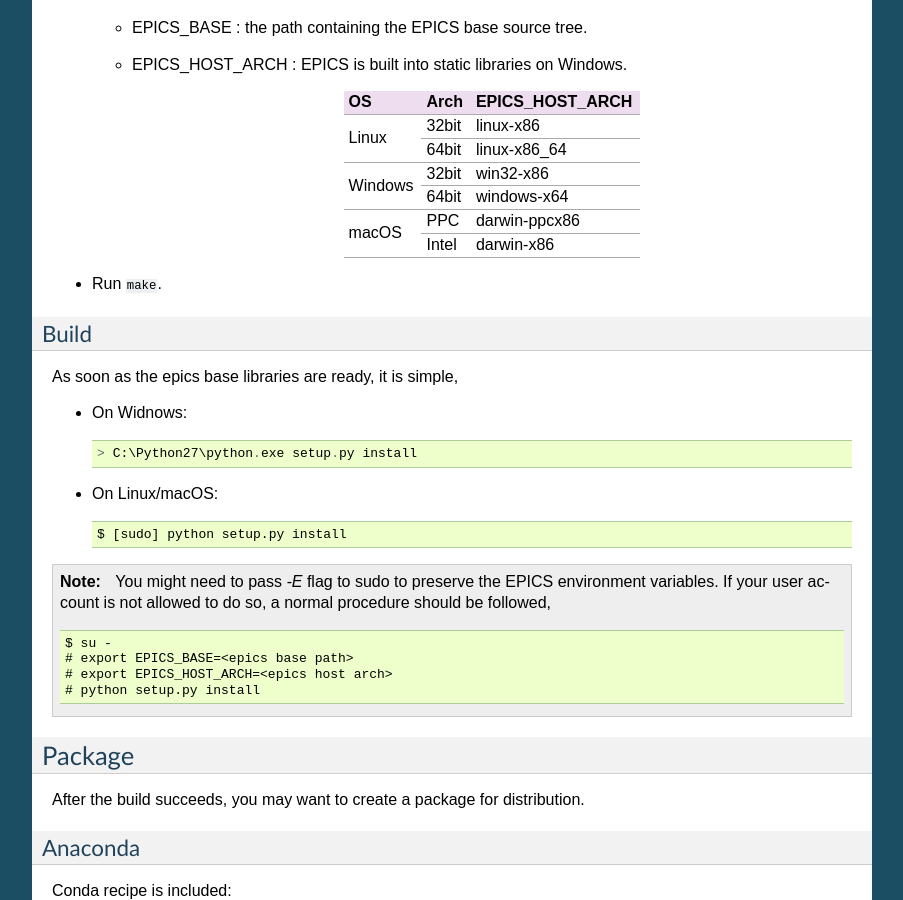
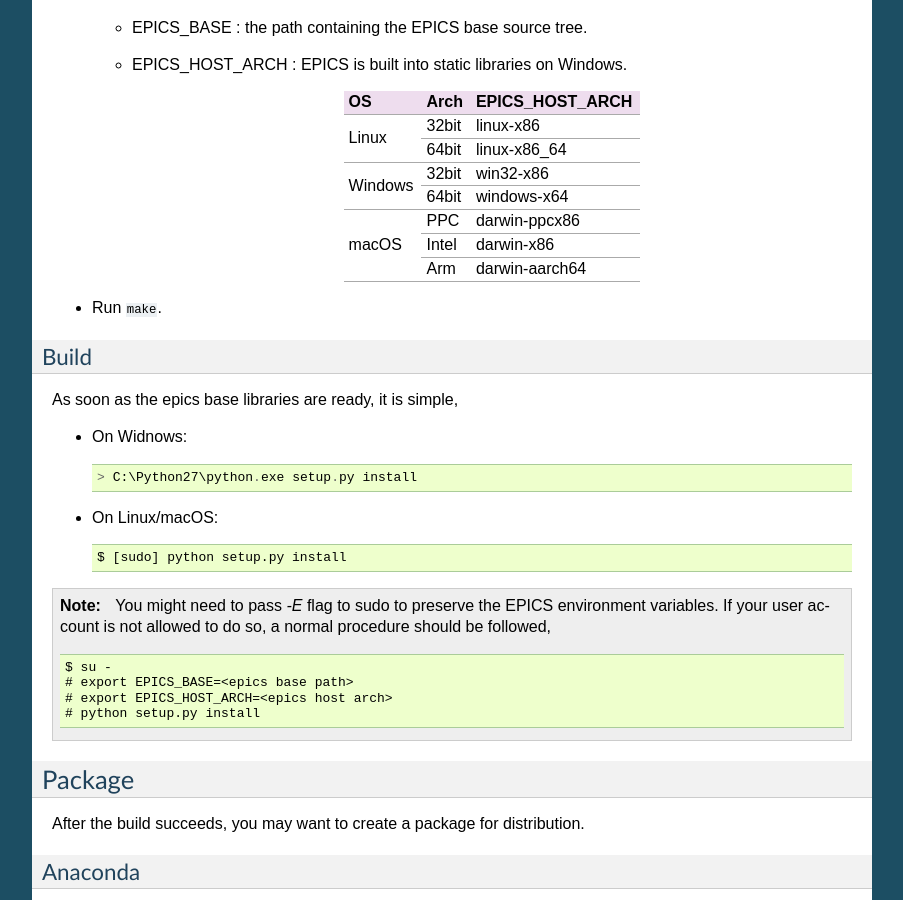
Before and after one commit to CaChannel/CaChannel, a Sphinx documentation site: the page built from docs/source/installation.rst, in a window 1280 px wide and 900 px high, scrolled down 1275 px. Shown: the whole window, without its empty margins (198-1101 px from the left). Built offline with Sphinx 7.4.7, drawn with Linux system fonts in a browser that asks for light colours.

Commit message:
add macOS ARM arch

```diff
--- a/docs/source/installation.rst
+++ b/docs/source/installation.rst
@@ -78,8 +78,10 @@
     |         | 64bit | windows-x64        |
     +---------+-------+--------------------+
     |         | PPC   | darwin-ppcx86      |
-    | macOS   +-------+--------------------+
-    |         | Intel | darwin-x86         |
+    |         +-------+--------------------+
+    | macOS   | Intel | darwin-x86         |
+    |         +-------+--------------------+
+    |         | Arm   | darwin-aarch64     |
     +---------+-------+--------------------+
 
 - Run ``make``.
```
